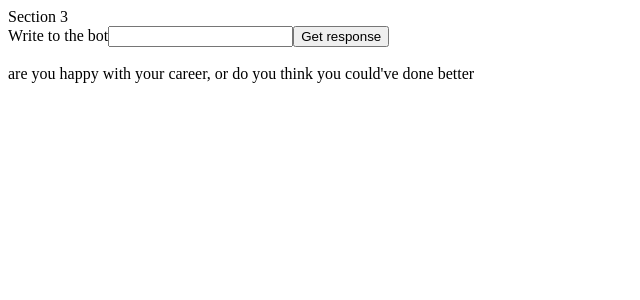
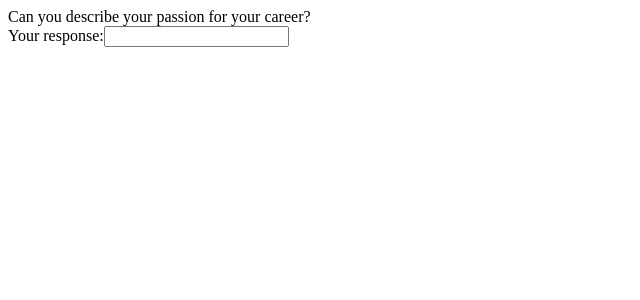
Before and after one commit to Cayuga007/lucid-lives, a React (Vite) app: page /Section2 in a window 1280 px wide. Shown: the top 300 px of the page, without its empty margins (0-640 px from the left). Built offline with nearby package versions, Linux system fonts and the light colour scheme.

Commit message:
section 2 logic done

```diff
--- a/src/Section2.jsx
+++ b/src/Section2.jsx
@@ -1,11 +1,9 @@
 import { GoogleGenerativeAI } from "@google/generative-ai";
-import { useState } from "react";
+import { useEffect, useState } from "react";
 import React, { useRef } from 'react';
 
-export function Section2({ route }) {
-
-
-    /*const careerQuestions = [
+const route = "career"
+const careerQuestions = [
     "Can you describe your passion for your career?",
     "What did you want to be as a child?",
     "Where do you see yourself in five years?",
@@ -21,34 +19,59 @@ export function Section2({ route }) {
     "How often do you form meaningful connections?",
     "Describe a time when you felt truly understood by someone?",
     "How has a past connection shaped who you are today?"
-    ];*/
+];
 
-    const emotions = {
-        diffCareer: 0,
-        currCareer: 0,
-        romance: 0,
-        friendship: 0,
-    }
+export function Section2({ route_ }) {
+    const [routeQuestions, setRouteQuestions] = useState([]);
+    const [currentQuestion, setCurrentQuestion] = useState(0);
+    const [answer, setAnswer] = useState("");
+    const [options, setOptions] = useState([]);
 
-    const question = "are you happy with your career, or do you think you could've done better";
+    const [diffCareer, setDiffCareer] = useState(0);
+    const [currCareer, setCurrCareer] = useState(0);
+    const [romance, setRomance] = useState(0);
+    const [friendship, setFriendship] = useState(0);
 
-    const inputRef = useRef();
-    const [Airesponse, setAiResponse] = useState(question);
     const genAI = new GoogleGenerativeAI("AIzaSyAMXXAWbcURO3KB58f78hpgOOyg4toXgac");
     const model = genAI.getGenerativeModel({ model: "gemini-1.5-pro" });
 
-    const run = async (e) => {
+    useEffect(() => {
+        switch(route) {
+            case "career":
+                setRouteQuestions(careerQuestions);
+                setOptions(["diff", "curr"]);
+                break;
+            case "relation":
+                setRouteQuestions(relationQuestions);
+                setOptions(["romance", "friendship"]);
+                break;
+        }
+     }, [])
+
+    const submitAnswer = async (e) => {
         e.preventDefault()
-        const prompt = inputRef.current.value;
 
         const categorize = async (prompt) => {
-            const aiPrompt = "The question is: " + question + " And here is the user's response: " + prompt + " Based on their reply, can you respond with either happy, sad, or mad?";
+
+            const aiPrompt = "The question is: " + currentQuestion + " And here is the user's response: " + answer + " Based on their reply, can you respond with either " + options[0] + " or " + options[1] + "?";
 
             try {
-                // const result = await model.generateContent(aiPrompt);
-                // const response = await result.response;
-                // const text = response.text();
-                setAiResponse("Working");
+                const result = await model.generateContent(aiPrompt);
+                const response = await result.response;
+                const text = response.text();
+                if (route === "career") {
+                    if (text === "diff") {
+                        setDiffCareer(diffCareer + 1);
+                    } else if (text === "curr") {
+                        setCurrCareer(currCareer + 1);
+                    }
+                } else {
+                    if (text === "romance") {
+                        setRomance(romance + 1);
+                    } else if (text === "friendship") {
+                        setFriendship(friendship + 1);
+                    }
+                }
             } catch (error) {
                 if (error.response && error.response.status === 429) {
                     console.error("too many requests, wait or check ur quota");
@@ -57,24 +80,41 @@ export function Section2({ route }) {
                 }
             }
         }
+
         categorize(prompt);
+
+        setCurrentQuestion(currentQuestion + 1);
+        setAnswer("");
+        if (currentQuestion === routeQuestions.length) {
+            if (route == "career") {
+                if (diffCareer > currCareer) {
+                    // go to section 4 and pass diff
+                } else {
+                    // go to section 4 and pass curr
+                }
+            } else {
+                if (romance > friendship) {
+                    // go to section 4 and pass romance
+                } else {
+                    // go to section 4 and pass friendship
+                }
+            }
+        }
     }
 
 
     return (
         <>
-            <label>Section 3</label>
-            <br></br>
-            <form onSubmit={run}>
-                <label htmlFor="inputbox">Write to the bot
-                    <input type="text" ref={inputRef}></input>
+            <label>{routeQuestions[currentQuestion]}</label>
+            <form onSubmit={submitAnswer}>
+                <label>Your response:
+                    <input
+                        type="text"
+                        value={answer}
+                        onChange={(e) => setAnswer(e.target.value)}
+                    />
                 </label>
-                <button type="submit">Get response</button>
             </form>
-            <br></br>
-
-            <label>{Airesponse}</label>
-            <output name="out" htmlFor="response"></output>
         </>
     )
 }
```
Lines whose indentation alone changed are shown as unchanged.
